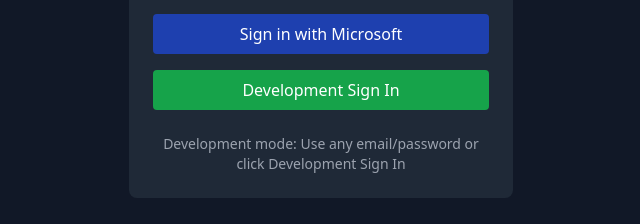
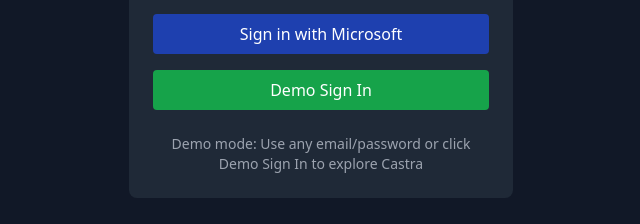
Before and after one commit to creamytech/Castra-site, a Next.js app: page /auth/signin in a window 1280 px wide. Shown: the part 406-630 px from the top of the page, without its empty margins (319-959 px from the left). Built offline with nearby package versions, Linux system fonts and the light colour scheme; no server answers.

Commit message:
Fix authentication for production: enable demo login when no OAuth providers configured

```diff
--- a/app/auth/signin/page.tsx
+++ b/app/auth/signin/page.tsx
@@ -59,26 +59,21 @@ export default function SignInPage() {
               Sign in with Microsoft
             </button>
 
-            {process.env.NODE_ENV === 'development' && (
             <button
               onClick={() => signIn('credentials', {
-                  email: 'dev@castra.com',
-                  password: 'dev123',
+                email: 'demo@castra.com',
+                password: 'demo123',
                 callbackUrl: '/connect'
               })}
               className="w-full bg-green-600 hover:bg-green-700 text-white font-medium py-2 px-4 rounded transition-colors"
             >
-                Development Sign In
+              Demo Sign In
             </button>
-            )}
           </div>
 
           <div className="mt-6 text-center">
             <p className="text-gray-400 text-sm">
-              {process.env.NODE_ENV === 'development'
-                ? 'Development mode: Use any email/password or click Development Sign In'
-                : 'Authentication providers not configured. Please contact your administrator.'
-              }
+              Demo mode: Use any email/password or click Demo Sign In to explore Castra
             </p>
           </div>
         </div>
--- a/lib/auth.ts
+++ b/lib/auth.ts
@@ -43,22 +43,22 @@ if (config.azure.clientId && config.azure.clientSecret && config.azure.tenantId)
 export const authOptions: NextAuthOptions = {
   adapter: PrismaAdapter(prisma),
   providers: providers.length > 0 ? providers : [
-    // Fallback provider for development/testing
+    // Fallback provider for when no OAuth providers are configured
     {
       id: 'credentials',
-      name: 'Development',
+      name: 'Demo',
       type: 'credentials',
       credentials: {
         email: { label: 'Email', type: 'email' },
         password: { label: 'Password', type: 'password' }
       },
       async authorize(credentials) {
-        // For development only - allow any email/password
-        if (process.env.NODE_ENV === 'development' && credentials?.email) {
+        // Allow demo login with any email/password when no OAuth providers are configured
+        if (credentials?.email) {
           return {
-            id: 'dev-user',
+            id: 'demo-user',
             email: credentials.email,
-            name: 'Development User',
+            name: 'Demo User',
           }
         }
         return null
```
Lines whose indentation alone changed are shown as unchanged.
